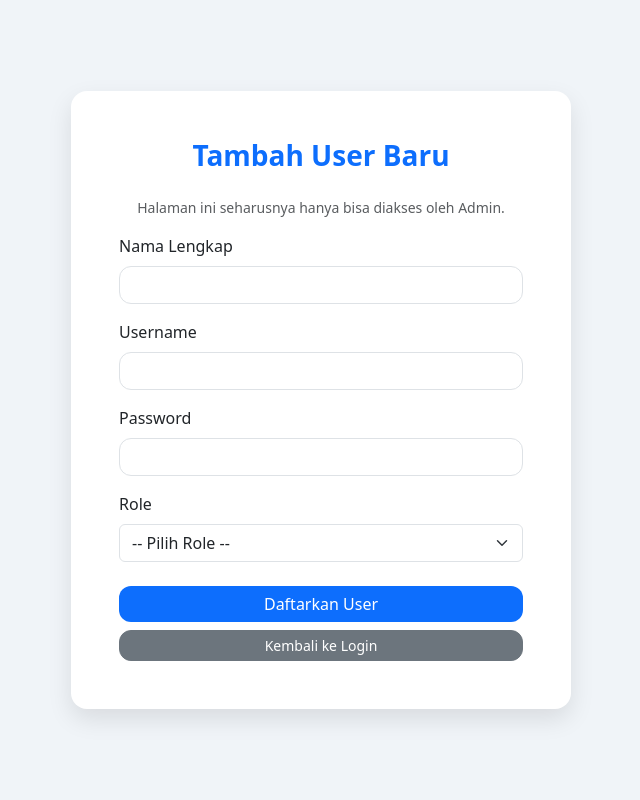
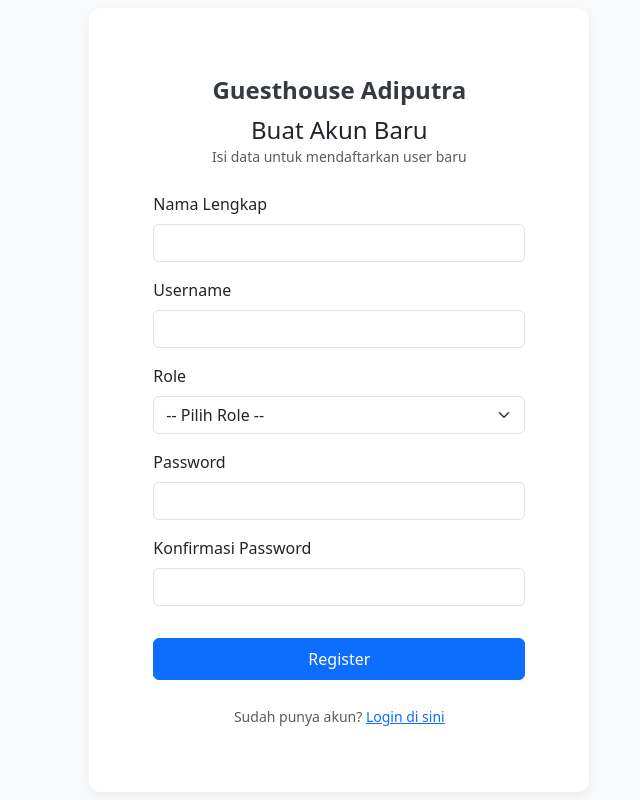
Before and after one commit to riskinurhadi/naretabyrnara, a PHP site: page /homiq/register.php in a window 1280 px wide. Shown: the whole page, without its empty margins (296-936 px from the left). Run offline with PHP 8.4, Linux system fonts and the light colour scheme.

Commit message:
modified:   homiq/koneksi.php 	modified:   homiq/login.php 	modified:   homiq/register.php

```diff
--- a/homiq/koneksi.php
+++ b/homiq/koneksi.php
@@ -1,30 +1,18 @@
 <?php
-/*
-File: koneksi.php
-Deskripsi: File untuk menghubungkan aplikasi ke database MySQL.
-*/
+// koneksi.php
 
-// --- Konfigurasi Database ---
-$db_host = "localhost";      // Biasanya "localhost"
-$db_user = "adiputra";           // Ganti dengan username database Anda
-$db_pass = "Aloevera21.";               // Ganti dengan password database Anda
-$db_name = "adiputra"; // Ganti dengan nama database Anda
-// -----------------------------
+$host = 'localhost';
+$user = 'adiputra'; // Ganti dengan username database Anda
+$pass = 'Aloevera21.'; // Ganti dengan password database Anda
+$db   = 'adiputra'; // Ganti dengan nama database Anda
 
-// Membuat koneksi menggunakan MySQLi
-$conn = new mysqli($db_host, $db_user, $db_pass, $db_name);
+$koneksi = new mysqli($host, $user, $pass, $db);
 
 // Cek koneksi
-if ($conn->connect_error) {
-    // Jika koneksi gagal, tampilkan pesan error dan hentikan script
-    die("Koneksi ke database GAGAL: " . $conn->connect_error);
+if ($koneksi->connect_error) {
+    die("Koneksi Gagal: " . $koneksi->connect_error);
 }
 
-// Opsional: Set karakter encoding ke utf8mb4 (disarankan)
-// Ini membantu menangani karakter khusus atau emoji jika ada
-$conn->set_charset("utf8mb4");
-
-// Jika Anda butuh menampilkan pesan sukses (biasanya di-disable setelah testing)
-// echo "Koneksi ke database BERHASIL";
-
+// Mengatur zona waktu default
+date_default_timezone_set('Asia/Jakarta');
 ?>
--- a/homiq/register.php
+++ b/homiq/register.php
@@ -1,58 +1,52 @@
 <?php
 session_start();
-// PASTIKAN FILE INI ADA DAN KONFIGURASINYA BENAR
-include 'koneksi.php';
+require_once 'koneksi.php';
 
+$error_message = '';
 $success_message = '';
-$error_message = '';
 
 if ($_SERVER["REQUEST_METHOD"] == "POST") {
-    $nama_lengkap = $_POST['nama_lengkap'];
-    $username = $_POST['username'];
+    $username = $koneksi->real_escape_string($_POST['username']);
+    $nama_lengkap = $koneksi->real_escape_string($_POST['nama_lengkap']);
     $password = $_POST['password'];
-    $role = $_POST['role'];
+    $konfirmasi_password = $_POST['konfirmasi_password'];
+    $role = $koneksi->real_escape_string($_POST['role']);
 
     // Validasi sederhana
-    if (empty($nama_lengkap) || empty($username) || empty($password) || empty($role)) {
+    if (empty($username) || empty($nama_lengkap) || empty($password) || empty($role)) {
         $error_message = "Semua field wajib diisi.";
+    } elseif ($password !== $konfirmasi_password) {
+        $error_message = "Password dan Konfirmasi Password tidak cocok.";
     } else {
-        // HASH PASSWORD! Ini sangat penting.
-        $hashed_password = password_hash($password, PASSWORD_DEFAULT);
-
-        // --- INI ADALAH BAGIAN YANG DIPERBAIKI ---
-
-        // 1. Cek dulu apakah username sudah ada
+        // Cek apakah username sudah ada
         $stmt_check = $koneksi->prepare("SELECT id_user FROM tbl_users WHERE username = ?");
         $stmt_check->bind_param("s", $username);
         $stmt_check->execute();
         $result_check = $stmt_check->get_result();
 
         if ($result_check->num_rows > 0) {
-            // Jika username sudah ada
-            $error_message = "Username '$username' sudah terdaftar. Silakan gunakan username lain.";
+            $error_message = "Username sudah terdaftar. Silakan gunakan username lain.";
         } else {
-            // 2. Jika aman, masukkan data baru
-            $stmt = $koneksi->prepare("INSERT INTO tbl_users (nama_lengkap, username, password, role) VALUES (?, ?, ?, ?)");
-            $stmt->bind_param("ssss", $nama_lengkap, $username, $hashed_password, $role);
+            // Hash password
+            $hashed_password = password_hash($password, PASSWORD_DEFAULT);
 
-            if ($stmt->execute()) {
-                $success_message = "User baru (".$username.") berhasil ditambahkan.";
+            // Insert ke database
+            $stmt_insert = $koneksi->prepare("INSERT INTO tbl_users (username, password, nama_lengkap, role) VALUES (?, ?, ?, ?)");
+            $stmt_insert->bind_param("ssss", $username, $hashed_password, $nama_lengkap, $role);
+
+            if ($stmt_insert->execute()) {
+                $_SESSION['success_message'] = "Registrasi berhasil! Silakan login.";
+                header("Location: login.php");
+                exit;
             } else {
-                // Tampilkan error jika query gagal
-                $error_message = "Gagal menambahkan user. Error: " . $stmt->error;
+                $error_message = "Registrasi gagal. Silakan coba lagi. Error: " . $stmt_insert->error;
             }
-            $stmt->close();
+            $stmt_insert->close();
         }
         $stmt_check->close();
-
-        // --- AKHIR BAGIAN PERBAIKAN ---
-
-        /* // --- BAGIAN TESTING INI SUDAH DIHAPUS ---
-        $success_message = "TESTING: User '$username' dengan role '$role' berhasil dibuat (password: $password).";
-        // --- AKHIR BAGIAN TESTING ---
-        */
     }
 }
+$koneksi->close();
 ?>
 
 <!DOCTYPE html>
@@ -60,84 +54,89 @@ if ($_SERVER["REQUEST_METHOD"] == "POST") {
 <head>
     <meta charset="UTF-8">
     <meta name="viewport" content="width=device-width, initial-scale=1.0">
-    <title>Registrasi User - Adiputra CMS</title>
+    <title>Register - CMS Guesthouse Adiputra</title>
     <link href="https://cdn.jsdelivr.net/npm/bootstrap@5.3.3/dist/css/bootstrap.min.css" rel="stylesheet">
+    <link href="https://cdn.jsdelivr.net/npm/bootstrap-icons@1.11.3/font/bootstrap-icons.css" rel="stylesheet">
+
     <style>
+        /* CSS Internal untuk tampilan clean & modern */
         body {
-            background-color: #f0f4f8;
-            display: flex;
-            align-items: center;
-            justify-content: center;
+            background-color: #f8f9fa; /* Latar belakang abu-abu muda */
+        }
+        .register-container {
             min-height: 100vh;
         }
         .register-card {
-            border: none;
-            border-radius: 1rem;
-            box-shadow: 0 10px 25px rgba(0, 0, 0, 0.1);
-            width: 100%;
-            max-width: 500px; /* Batasi lebar form */
+            max-width: 500px;
+            border: none; /* Hilangkan border card */
+            border-radius: 0.75rem; /* Sudut lebih tumpul */
+            box-shadow: 0 4px 12px rgba(0,0,0,0.05); /* Shadow lebih halus */
         }
-        .register-card .form-control {
-            border-radius: 0.75rem;
-        }
-        .register-card .btn-primary {
-            background-color: #0d6efd;
-            border: none;
-            border-radius: 0.75rem;
-        }
-        .register-card .btn-secondary {
-            border-radius: 0.75rem;
+        .brand-logo {
+            font-size: 1.5rem;
+            font-weight: 700;
+            color: #343a40;
         }
     </style>
 </head>
 <body>
 
-    <div class="container">
-        <div class="row justify-content-center">
-            <div class="col-md-8 col-lg-6">
-                <div class="card register-card my-5">
-                    <div class="card-body p-4 p-md-5">
-                        <h3 class="text-center fw-bold text-primary mb-4">Tambah User Baru</h3>
-                        <p class="text-center text-muted small">Halaman ini seharusnya hanya bisa diakses oleh Admin.</p>
+    <div class="container-fluid">
+        <div class="row d-flex justify-content-center align-items-center register-container">
+            <div class="col-12 col-md-8 col-lg-6 col-xl-5">
+                <div class="card register-card p-4 p-sm-5">
+                    <div class="card-body">
 
-                        <?php if (!empty($success_message)): ?>
-                            <div class="alert alert-success" role="alert">
-                                <?php echo $success_message; ?>
-                            </div>
-                        <?php endif; ?>
-                        <?php if (!empty($error_message)): ?>
+                        <div class="text-center mb-4">
+                            <span class="brand-logo">Guesthouse Adiputra</span>
+                            <h4 class="mt-2 mb-0">Buat Akun Baru</h4>
+                            <small class="text-muted">Isi data untuk mendaftarkan user baru</small>
+                        </div>
+
+                        <?php if(!empty($error_message)): ?>
                             <div class="alert alert-danger" role="alert">
                                 <?php echo $error_message; ?>
                             </div>
                         <?php endif; ?>
 
-                        <form method="POST" action="register.php">
+                        <form method="POST" action="register.php" id="registerForm">
                             <div class="mb-3">
                                 <label for="nama_lengkap" class="form-label">Nama Lengkap</label>
                                 <input type="text" class="form-control" id="nama_lengkap" name="nama_lengkap" required>
                             </div>
+
                             <div class="mb-3">
                                 <label for="username" class="form-label">Username</label>
                                 <input type="text" class="form-control" id="username" name="username" required>
                             </div>
+
                             <div class="mb-3">
-                                <label for="password" class="form-label">Password</label>
-                                <input type="password" class="form-control" id="password" name="password" required>
-                            </div>
-                            <div class="mb-4">
                                 <label for="role" class="form-label">Role</label>
                                 <select class="form-select" id="role" name="role" required>
-                                    <option value="">-- Pilih Role --</option>
+                                    <option value="" disabled selected>-- Pilih Role --</option>
                                     <option value="admin">Admin</option>
                                     <option value="front_office">Front Office</option>
                                     <option value="housekeeping">Housekeeping</option>
                                 </select>
                             </div>
-                            <div class="d-grid gap-2">
-                                <button type="submit" class="btn btn-primary">Daftarkan User</button>
-                                <a href="login.php" class="btn btn-secondary btn-sm">Kembali ke Login</a>
+
+                            <div class="mb-3">
+                                <label for="password" class="form-label">Password</label>
+                                <input type="password" class="form-control" id="password" name="password" required>
                             </div>
+
+                            <div class="mb-3">
+                                <label for="konfirmasi_password" class="form-label">Konfirmasi Password</label>
+                                <input type="password" class="form-control" id="konfirmasi_password" name="konfirmasi_password" required>
+                            </div>
+
+                            <button type="submit" class="btn btn-primary w-100 py-2 mt-3">Register</button>
                         </form>
+
+                        <div class="text-center mt-4">
+                            <small class="text-muted">Sudah punya akun? <a href="login.php">Login di sini</a></small>
+                        </div>
+
                     </div>
                 </div>
             </div>
@@ -145,5 +144,9 @@ if ($_SERVER["REQUEST_METHOD"] == "POST") {
     </div>
 
     <script src="https://cdn.jsdelivr.net/npm/bootstrap@5.3.3/dist/js/bootstrap.bundle.min.js"></script>
+    <script>
+        // (Opsional) Anda bisa menambahkan validasi JS di sini
+        // Misalnya, cek kesamaan password sebelum submit
+    </script>
 </body>
 </html>
```
Also changed, not shown: homiq/login.php (+73 -74 lines).
